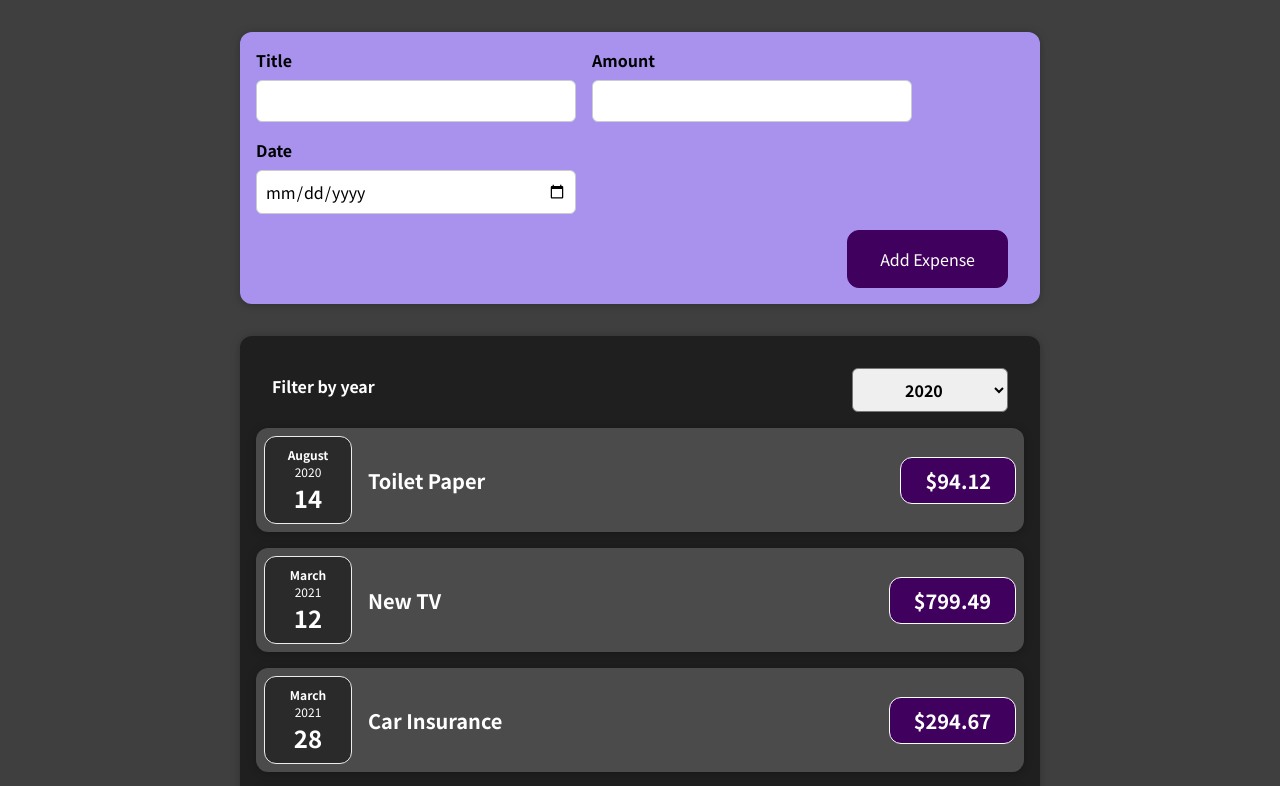
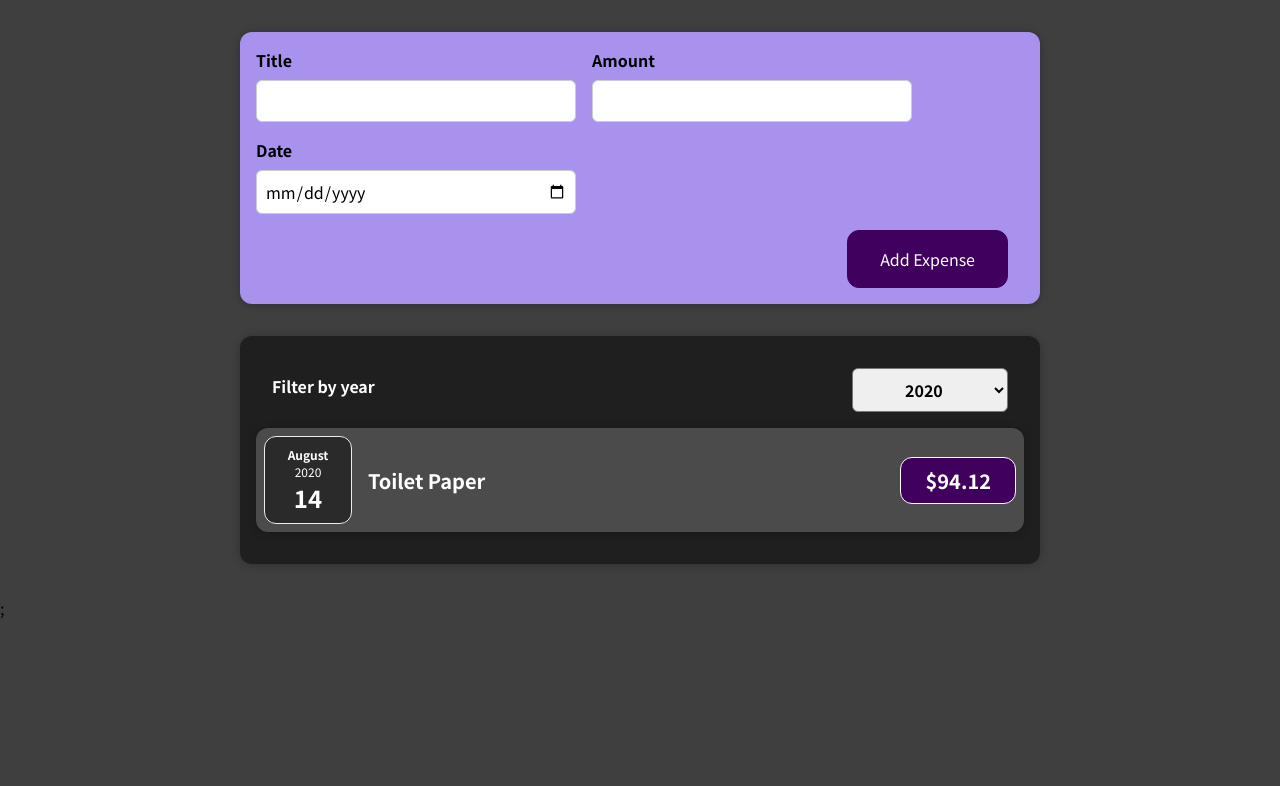
Before and after one commit to David-mwendwa/expense-tracker, a React (Create React App) app: page / in a window 1280 px wide. Shown: the top 786 px of the page. Built offline with nearby package versions, Linux system fonts and the light colour scheme.

Commit message:
feat: wire in the expense filter functionality

```diff
--- a/src/App.js
+++ b/src/App.js
@@ -27,7 +27,6 @@ const DUMMY_EXPENSES = [
 
 const App = () => {
   const [expenses, setExpenses] = useState(DUMMY_EXPENSES);
-  console.log(expenses)
 
   const addExpenseHandler = (expense) => {
     setExpenses(prevExpenses => {
--- a/src/components/Expenses/Expenses.js
+++ b/src/components/Expenses/Expenses.js
@@ -1,7 +1,7 @@
-import React, {useState} from 'react';
+import React, { useState } from 'react';
 import Card from '../UI/Card';
 import ExpenseItem from './ExpenseItem';
-import ExpensesFilter from './ExpensesFilter'
+import ExpensesFilter from './ExpensesFilter';
 import './Expenses.css';
 
 const Expenses = ({ expenses }) => {
@@ -10,10 +10,18 @@ const Expenses = ({ expenses }) => {
   const filteredChangeHandler = (selectedYear) => {
     setFilteredYear(selectedYear);
   };
+
+  const filteredExpenses = expenses.filter((expense) => {
+    return expense.date.getFullYear().toString() === filteredYear;
+  });
+
   return (
     <Card className='expenses'>
-      <ExpensesFilter selected={filteredYear} onChangeFilter={filteredChangeHandler}/>
-      {expenses.map((expense) => (
+      <ExpensesFilter
+        selected={filteredYear}
+        onChangeFilter={filteredChangeHandler}
+      />
+      {filteredExpenses.map((expense) => (
         <ExpenseItem key={expense.id} {...expense} />
       ))}
     </Card>
```
